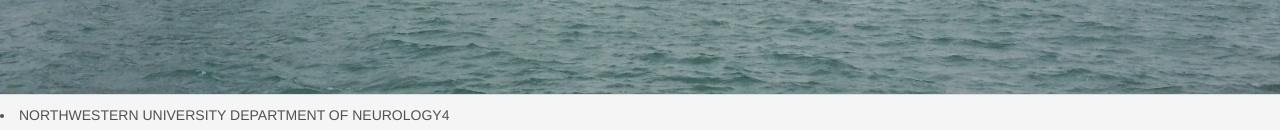
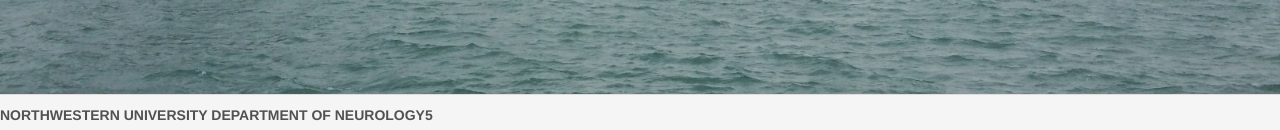
Before and after one commit to glaserlab/glaserlab.github.io, a Jekyll site: the page built from index.html, in a window 1280 px wide. Shown: the part 765-895 px from the top of the page. Built offline with Jekyll 4.4.1, drawn with Linux system fonts in a browser that asks for light colours; nearby versions of some CDN libraries; comment, search, counter and statistics services are not loaded.

Commit message:
footer update

```diff
--- a/_includes/footer.html
+++ b/_includes/footer.html
@@ -6,7 +6,7 @@
   <div class="panel-footer">
 	  <div class="row">
 		<!-- <div class="col-sm-4"> -->
-      <li>Northwestern University Department of Neurology4</li>
+      <b>Northwestern University Department of Neurology5</b>
     <!-- </div> -->
     </div>
   </div>
--- a/style.scss
+++ b/style.scss
@@ -555,18 +555,18 @@ tbody tr:nth-child(odd) th {
   width: 100%;
   text-transform: uppercase;
   // background-color: cccccc;
-  // background-color:#282d32
+  background-color:#282d32
   // color:#f0f9ff;
 }
 
 // change font for navbar
-.footer>li {
-
-  // color: #000066;
-  //font-family: 'Open Sans', sans-serif;
-  font-family: "Open Sans", "Source Sans Pro";
-//   font-family: 'Courier New', Courier;
-  text-transform: uppercase;
-  font-weight: 400;
-  font-size: 100%;
-}
+// .footer>li {
+//
+//   // color: #000066;
+//   //font-family: 'Open Sans', sans-serif;
+//   font-family: "Open Sans", "Source Sans Pro";
+// //   font-family: 'Courier New', Courier;
+//   text-transform: uppercase;
+//   font-weight: 400;
+//   font-size: 100%;
+// }
```
